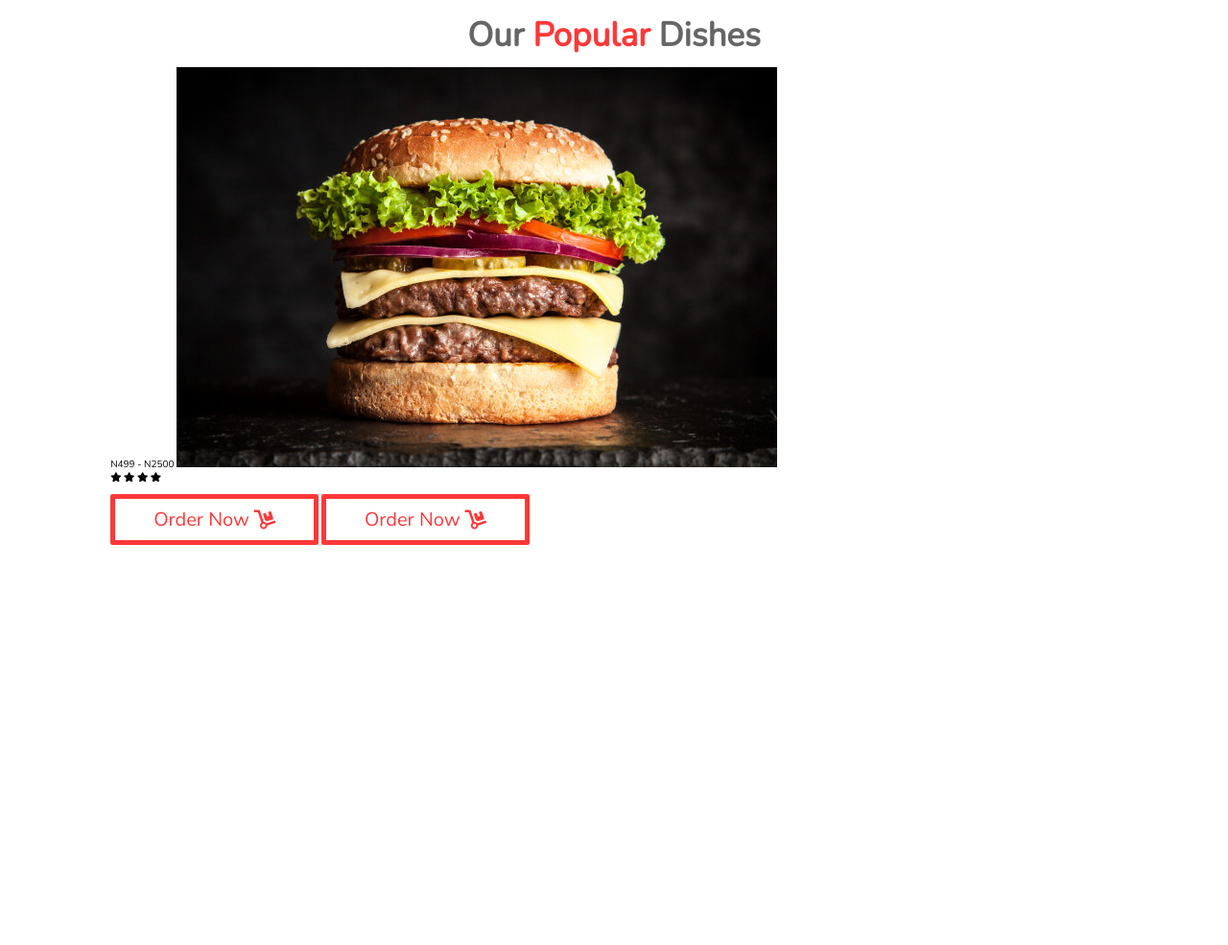
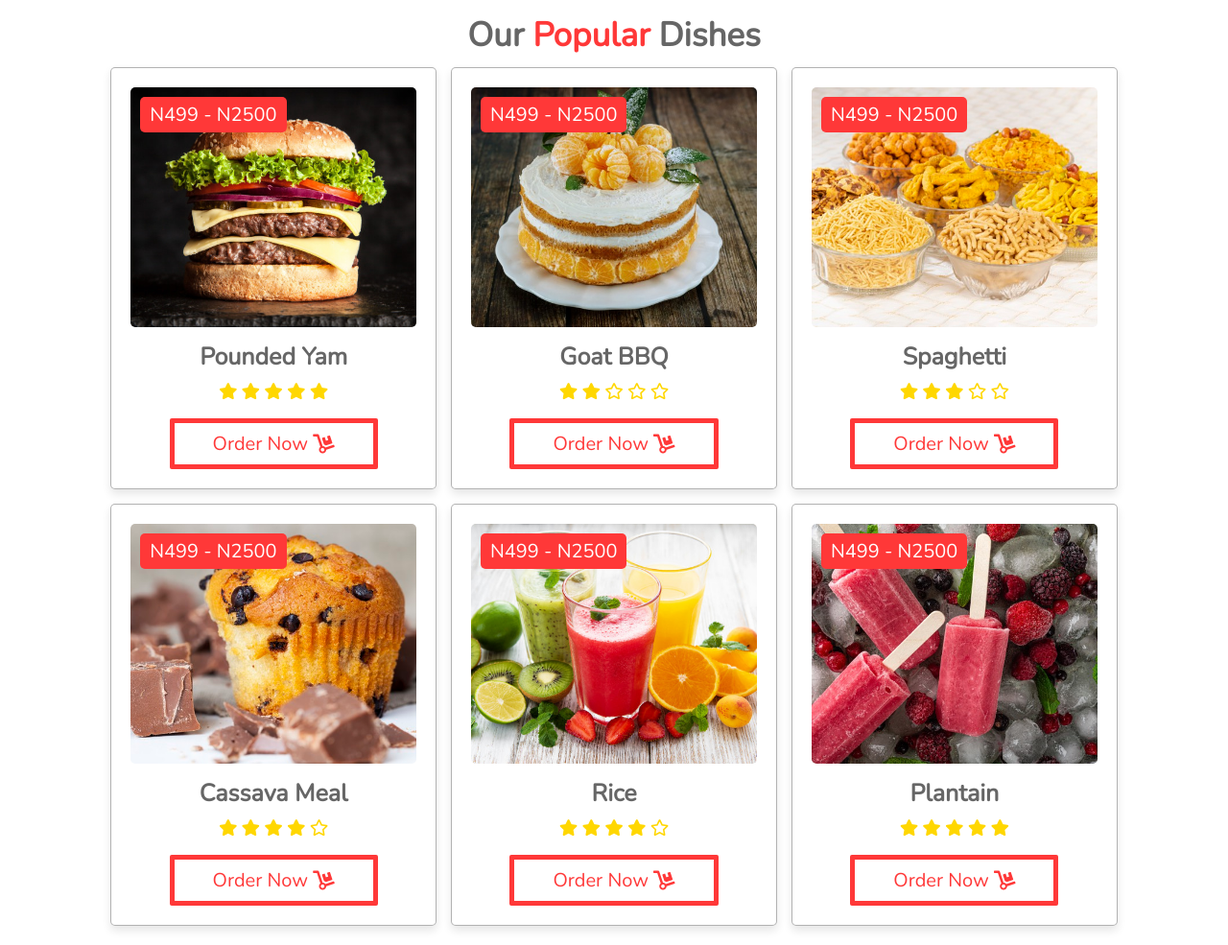
Before and after one commit to auleki/greek_restaurant_trio, a plain HTML site: page index.html in a window 1280 px wide. Shown: the part 1776-2761 px from the top of the page at 96% size. Before the commit the page ends 2364 px from the top, so only its background shows below. Drawn offline with nearby package versions, Linux system fonts and the light colour scheme.

Commit message:
completed popular dishes

```diff
--- a/assets/styles/_variables.scss
+++ b/assets/styles/_variables.scss
@@ -5,7 +5,8 @@ $red: #ff3838;
 $white: #fff;
 $alt_white: #f7f7f7;
 $gray: #666;
-
+$black: #1a1a1a;
+$gold: #ffd700;
 
 // reset css
 * {
--- a/assets/styles/styles.scss
+++ b/assets/styles/styles.scss
@@ -219,9 +219,60 @@ body {
    }
  }
 
+ /* STYLING POPULAR SECTION  */
+ .popular {
+   .box_container {
+     display: flex;
+     flex-wrap: wrap;
+     gap: 1.5rem;
+
+     .box {
+       padding: 2rem;
+       background: $white;
+       box-shadow: 0 .5rem 1rem rgba(0, 0, 0, .1);
+       border: .1rem solid rgba(0, 0, 0, .3);
+       position: relative;
+       border-radius: .5rem;
+       text-align: center;
+       flex: 1 1 30rem;
+       h3 {
+         color: $gray;
+         font-size: 2.5rem;
+         margin-top: 1rem;
+       }
+       .stars {
+         i {
+           color: $gold;
+           font-size: 1.7rem;
+           padding: 1rem .1rem;
+         }
+       }
+       .price {
+         position: absolute;
+         top: 3rem;
+         left: 3rem;
+         background: $red;
+         color: $white;
+         font-size: 2rem;
+         padding: .5rem 1rem;
+         border-radius: .5rem;
+         &:hover {
+           background: lighten($red, 3%);
+         }
+       }
+       img {
+         height: 25rem;
+         object-fit: cover;
+         width: 100%;
+         border-radius: .5rem;
+       }
+     }
+   }
+ }
 
 
- /* STYLING SPECIALTY SECTION  */
+
+
  /* STYLING SPECIALTY SECTION  */
  /* STYLING SPECIALTY SECTION  */
  /* STYLING SPECIALTY SECTION  */
--- a/index.html
+++ b/index.html
@@ -141,7 +141,91 @@
       <div class="box">
         <span class="price">N499 - N2500</span>
         <img src="./assets/images/p-1.jpg" alt="">
+        <h3>Pounded Yam</h3>
         <div class="stars">
+          <i class="fas fa-star"></i>
+          <i class="fas fa-star"></i>
+          <i class="fas fa-star"></i>
+          <i class="fas fa-star"></i>
+          <i class="fas fa-star"></i>
+
+        </div>
+        <a href="#" class="btn order">Order Now
+          <i class="fas fa-dolly"></i>
+        </a>
+      </div>
+
+      <div class="box">
+        <span class="price">N499 - N2500</span>
+        <img src="./assets/images/p-2.jpg" alt="">
+        <h3>Goat BBQ</h3>
+        <div class="stars">
+          <i class="fas fa-star"></i>
+          <i class="fas fa-star"></i>
+          <i class="far fa-star"></i>
+          <i class="far fa-star"></i>
+          <i class="far fa-star"></i>
+
+        </div>
+        <a href="#" class="btn order">Order Now
+          <i class="fas fa-dolly"></i>
+        </a>
+      </div>
+
+      <div class="box">
+        <span class="price">N499 - N2500</span>
+        <img src="./assets/images/p-3.jpg" alt="">
+        <h3>Spaghetti</h3>
+        <div class="stars">
+          <i class="fas fa-star"></i>
+          <i class="fas fa-star"></i>
+          <i class="fas fa-star"></i>
+          <i class="far fa-star"></i>
+          <i class="far fa-star"></i>
+        </div>
+        <a href="#" class="btn order">Order Now
+          <i class="fas fa-dolly"></i>
+        </a>
+      </div>
+
+      <div class="box">
+        <span class="price">N499 - N2500</span>
+        <img src="./assets/images/p-4.jpg" alt="">
+        <h3>Cassava Meal</h3>
+        <div class="stars">
+          <i class="fas fa-star"></i>
+          <i class="fas fa-star"></i>
+          <i class="fas fa-star"></i>
+          <i class="fas fa-star"></i>
+          <i class="far fa-star"></i>
+        </div>
+        <a href="#" class="btn order">Order Now
+          <i class="fas fa-dolly"></i>
+        </a>
+      </div>
+
+      <div class="box">
+        <span class="price">N499 - N2500</span>
+        <img src="./assets/images/p-5.jpg" alt="">
+        <h3>Rice</h3>
+        <div class="stars">
+          <i class="fas fa-star"></i>
+          <i class="fas fa-star"></i>
+          <i class="fas fa-star"></i>
+          <i class="fas fa-star"></i>
+          <i class="far fa-star"></i>
+        </div>
+        <a href="#" class="btn order">Order Now
+          <i class="fas fa-dolly"></i>
+        </a>
+      </div>
+
+      <div class="box">
+        <span class="price">N499 - N2500</span>
+        <img src="./assets/images/p-6.jpg" alt="">
+        <h3>Plantain</h3>
+        <div class="stars">
+          <i class="fas fa-star"></i>
           <i class="fas fa-star"></i>
           <i class="fas fa-star"></i>
           <i class="fas fa-star"></i>
@@ -150,10 +234,9 @@
         <a href="#" class="btn order">Order Now
           <i class="fas fa-dolly"></i>
         </a>
-        <a href="#" class="btn">Order Now
-          <i class="fas fa-dolly"></i>
-        </a>
       </div>
+
+
     </div>
   </section>
   <!-- end of popular section  -->
```
Also changed, not shown: assets/styles/styles.css, 1 other file.
